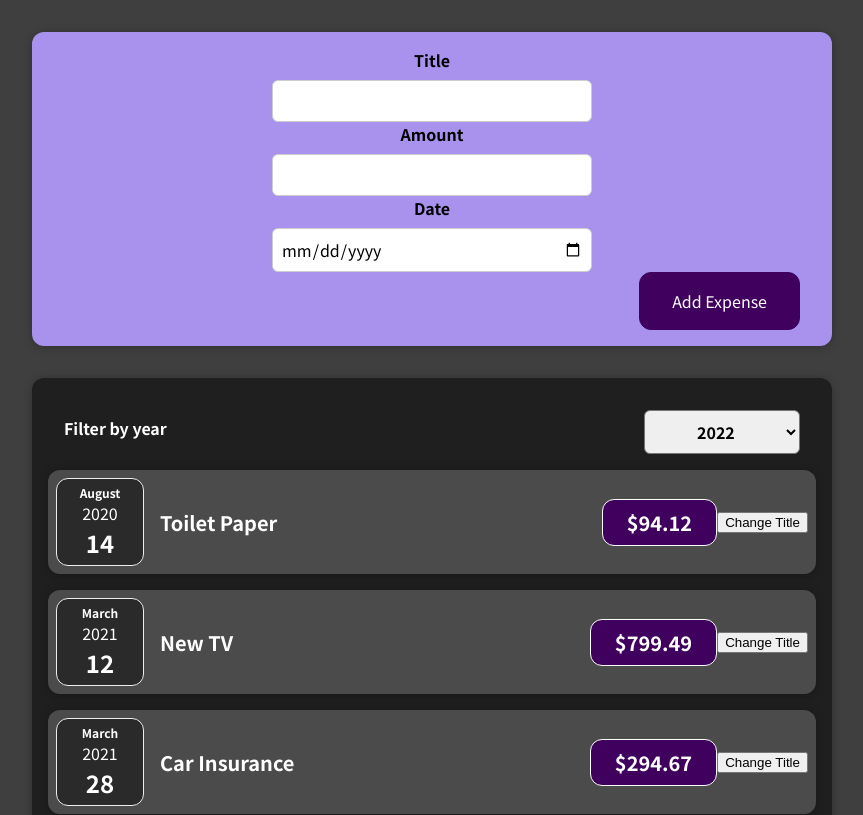
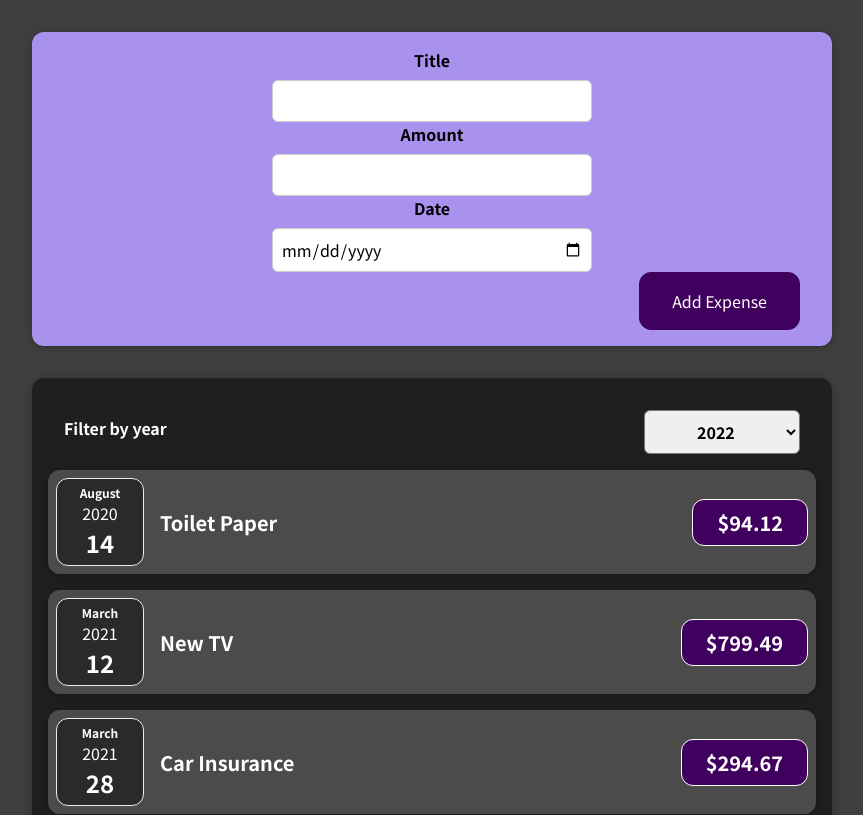
Before and after one commit to EnesDemirtas/ExpenseTracker, a React (Create React App) app: page / in a window 1280 px wide. Shown: the top 815 px of the page, without its empty margins (208-1071 px from the left). Built offline with nearby package versions, Linux system fonts and the light colour scheme.

Commit message:
Remove unnecessary example

```diff
--- a/src/components/Expenses/ExpenseItem.js
+++ b/src/components/Expenses/ExpenseItem.js
@@ -1,25 +1,15 @@
-import { useState } from "react";
-
 import ExpenseDate from "./ExpenseDate";
 import Card from "../UI/Card";
 import "./ExpenseItem.css";
 
 function ExpenseItem(props) {
-  const [title, setTitle] = useState(props.title);
-
-  const clickHandler = () => {
-    setTitle("Updated!");
-    console.log(title);
-  };
-
   return (
     <Card className="expense-item">
       <ExpenseDate date={props.date} />
       <div className="expense-item__description">
-        <h2>{title}</h2>
+        <h2>{props.title}</h2>
         <div className="expense-item__price">${props.amount}</div>
       </div>
-      <button onClick={clickHandler}>Change Title</button>
     </Card>
   );
 }
```
